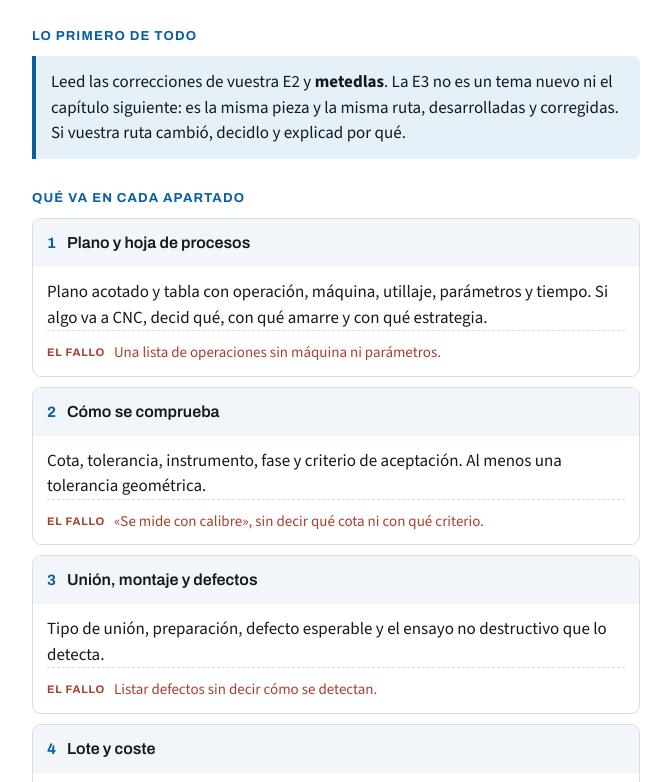
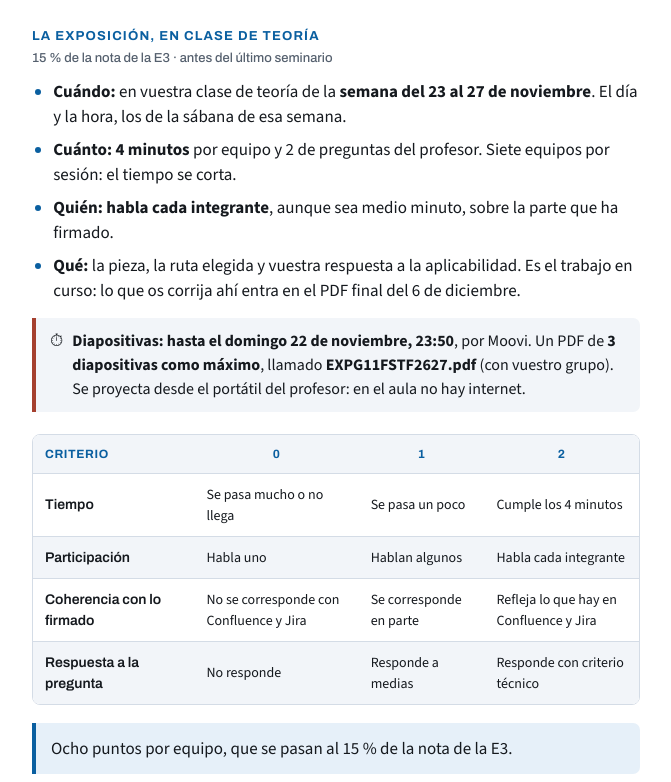
Before and after one commit to guillermolareo-art/fstf-entregas, a plain HTML site: page index.html in a window 1280 px wide. Shown: the part 881-1663 px from the top of the page, without its empty margins (304-975 px from the left). Drawn offline with nearby package versions, Linux system fonts and the light colour scheme.

Commit message:
E3: exposición en clase de teoría (semana 23-27 nov, 15 % de la E3) con rúbrica y plazo de diapositivas
Co-Authored-By: Claude Opus 5.5 <noreply@anthropic.com>
Claude-Session: https://claude.ai/code/session_01MTBf82e4JLKPB1P2Hto9NM

```diff
--- a/index.html
+++ b/index.html
@@ -522,6 +522,57 @@ li::marker{color:var(--azul);font-weight:700}
     </ul>
   </div>
 
+  <h2>La exposición, en clase de teoría <span class="peso">15 % de la nota de la E3 · antes del último seminario</span></h2>
+  <ul>
+    <li><b>Cuándo:</b> en vuestra clase de teoría de la <b>semana del 23 al 27 de noviembre</b>. El día y la hora, los de la sábana de esa semana.</li>
+    <li><b>Cuánto:</b> <b>4 minutos</b> por equipo y 2 de preguntas del profesor. Siete equipos por sesión: el tiempo se corta.</li>
+    <li><b>Quién:</b> <b>habla cada integrante</b>, aunque sea medio minuto, sobre la parte que ha firmado.</li>
+    <li><b>Qué:</b> la pieza, la ruta elegida y vuestra respuesta a la aplicabilidad. Es el trabajo en curso: lo que os corrija ahí entra en el PDF final del 6 de diciembre.</li>
+  </ul>
+  <p class="plazo"><span><b>Diapositivas: hasta el domingo 22 de noviembre, 23:50</b>, por Moovi. Un PDF de <b>3 diapositivas como máximo</b>, llamado <b>EXPG11FSTF2627.pdf</b> (con vuestro grupo). Se proyecta desde el portátil del profesor: en el aula no hay internet.</span></p>
+
+  <div class="tabla-wrap">
+    <table class="tabla-criterios tabla-cards">
+      <thead>
+        <tr>
+          <th>Criterio</th>
+          <th style="text-align:center">0</th>
+          <th style="text-align:center">1</th>
+          <th style="text-align:center">2</th>
+        </tr>
+      </thead>
+      <tbody>
+        <tr>
+          <td class="tc-nombre" data-label="Criterio">Tiempo</td>
+          <td data-label="0">Se pasa mucho o no llega</td>
+          <td data-label="1">Se pasa un poco</td>
+          <td data-label="2">Cumple los 4 minutos</td>
+        </tr>
+        <tr>
+          <td class="tc-nombre" data-label="Criterio">Participación</td>
+          <td data-label="0">Habla uno</td>
+          <td data-label="1">Hablan algunos</td>
+          <td data-label="2">Habla cada integrante</td>
+        </tr>
+        <tr>
+          <td class="tc-nombre" data-label="Criterio">Coherencia con lo firmado</td>
+          <td data-label="0">No se corresponde con Confluence y Jira</td>
+          <td data-label="1">Se corresponde en parte</td>
+          <td data-label="2">Refleja lo que hay en Confluence y Jira</td>
+        </tr>
+        <tr>
+          <td class="tc-nombre" data-label="Criterio">Respuesta a la pregunta</td>
+          <td data-label="0">No responde</td>
+          <td data-label="1">Responde a medias</td>
+          <td data-label="2">Responde con criterio técnico</td>
+        </tr>
+      </tbody>
+    </table>
+  </div>
+  <div class="caja">
+    <p>Ocho puntos por equipo, que se pasan al 15 % de la nota de la E3.</p>
+  </div>
+
   <h2>Lo primero de todo</h2>
   <div class="caja">
     <p>Leed las correcciones de vuestra E2 y <b>metedlas</b>. La E3 no es un tema nuevo ni el capítulo siguiente: es la misma pieza y la misma ruta, desarrolladas y corregidas. Si vuestra ruta cambió, decidlo y explicad por qué.</p>
@@ -604,6 +655,8 @@ li::marker{color:var(--azul);font-weight:700}
     <li><label><input type="checkbox" id="e3c12"><span>Una tarea por integrante, con su cuenta y dentro del sprint</span></label></li>
     <li><label><input type="checkbox" id="e3c13"><span>Documento vivo del equipo y uno por integrante, publicados</span></label></li>
     <li><label><input type="checkbox" id="e3c14"><span>glareo@cud.uvigo.es ve el tablero y todas las páginas</span></label></li>
+    <li><label><input type="checkbox" id="e3c15"><span>Diapositivas de la exposición en Moovi antes del 22 de noviembre</span></label></li>
+    <li><label><input type="checkbox" id="e3c16"><span>Exposición hecha, con todos los integrantes</span></label></li>
   </ul>
   <button class="reset" data-reset="e3">Desmarcar todo</button>
 
```
